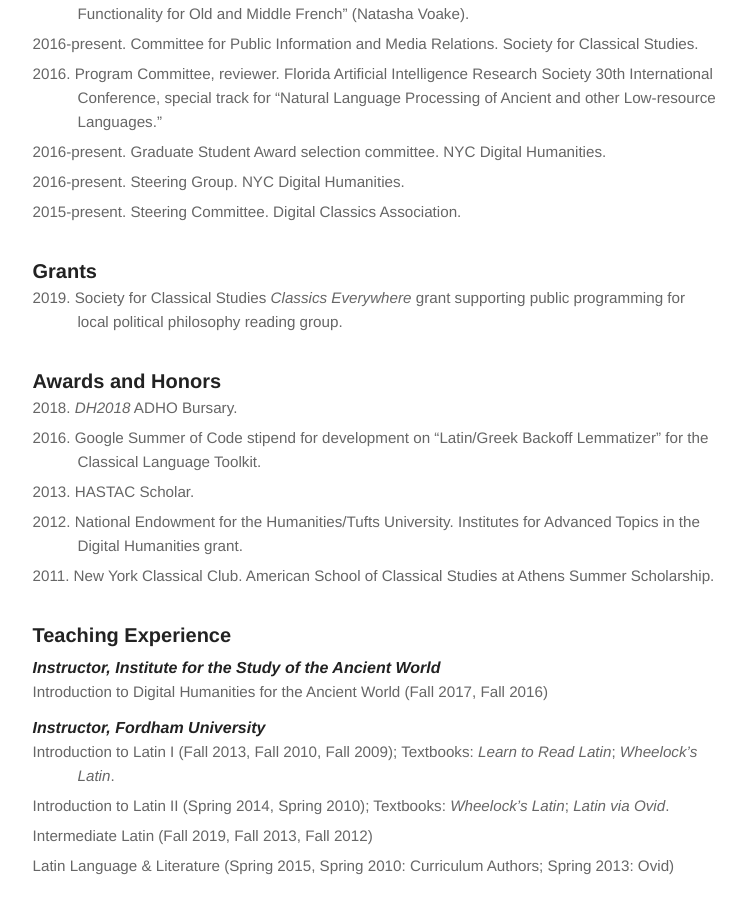
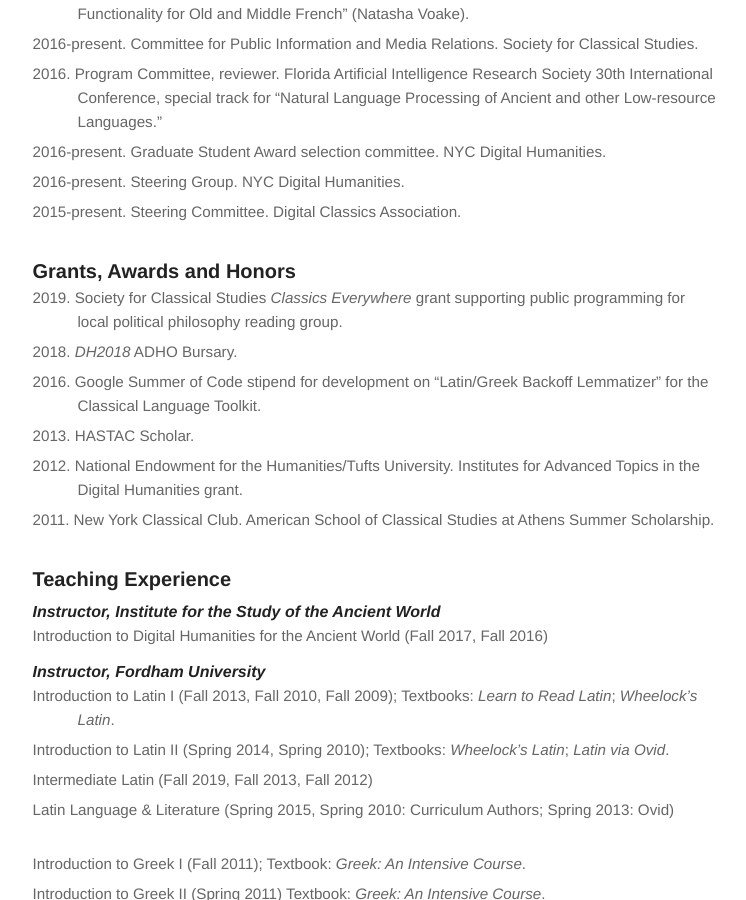
Before and after one commit to diyclassics/diyclassics.github.io, a Jekyll site: the page built from cv.md, in a window 1280 px wide and 900 px high, scrolled down 5774 px. Shown: the whole window, without its empty margins (265-1011 px from the left). Built offline with Jekyll 4.4.1, drawn with Linux system fonts in a browser that asks for light colours; some of the changed lines change nothing that is shown.

Commit message:
Update cv

```diff
--- a/cv.md
+++ b/cv.md
@@ -201,14 +201,9 @@
 - 2016-present. Steering Group. NYC Digital Humanities.
 - 2015-present. Steering Committee. Digital Classics Association.
 
-### Grants
+### Grants, Awards and Honors
 
 - 2019\. Society for Classical Studies *Classics Everywhere* grant supporting public programming for local political philosophy reading group.
-<!--- - 2013\.
---->
-
-### Awards and Honors
-
 - 2018\. *DH2018* ADHO Bursary.
 - 2016\. Google Summer of Code stipend for development on "Latin/Greek Backoff Lemmatizer" for the Classical Language Toolkit.
 <!--- - 2016\. Fordham University, Graduate School of Arts &amp; Sciences, Alumni Dissertation Fellowship. --->
```
